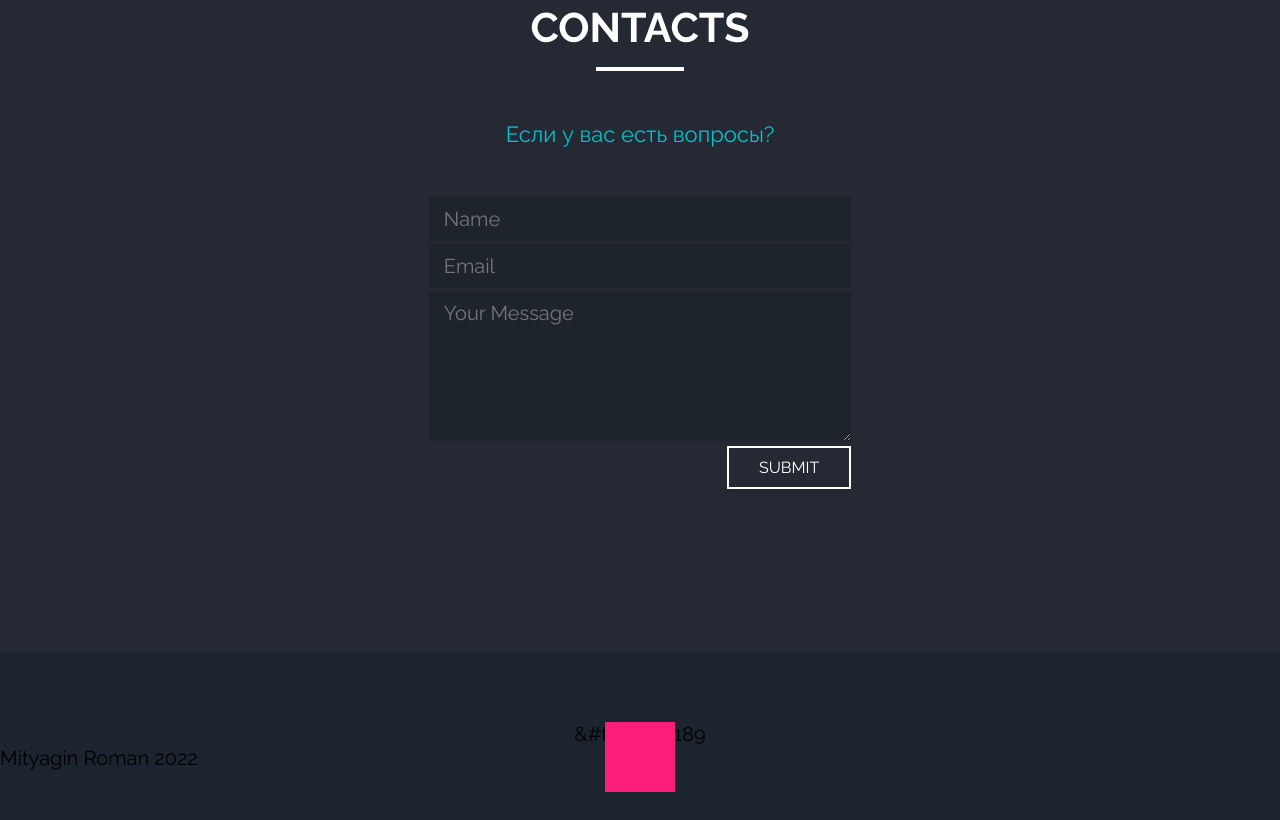
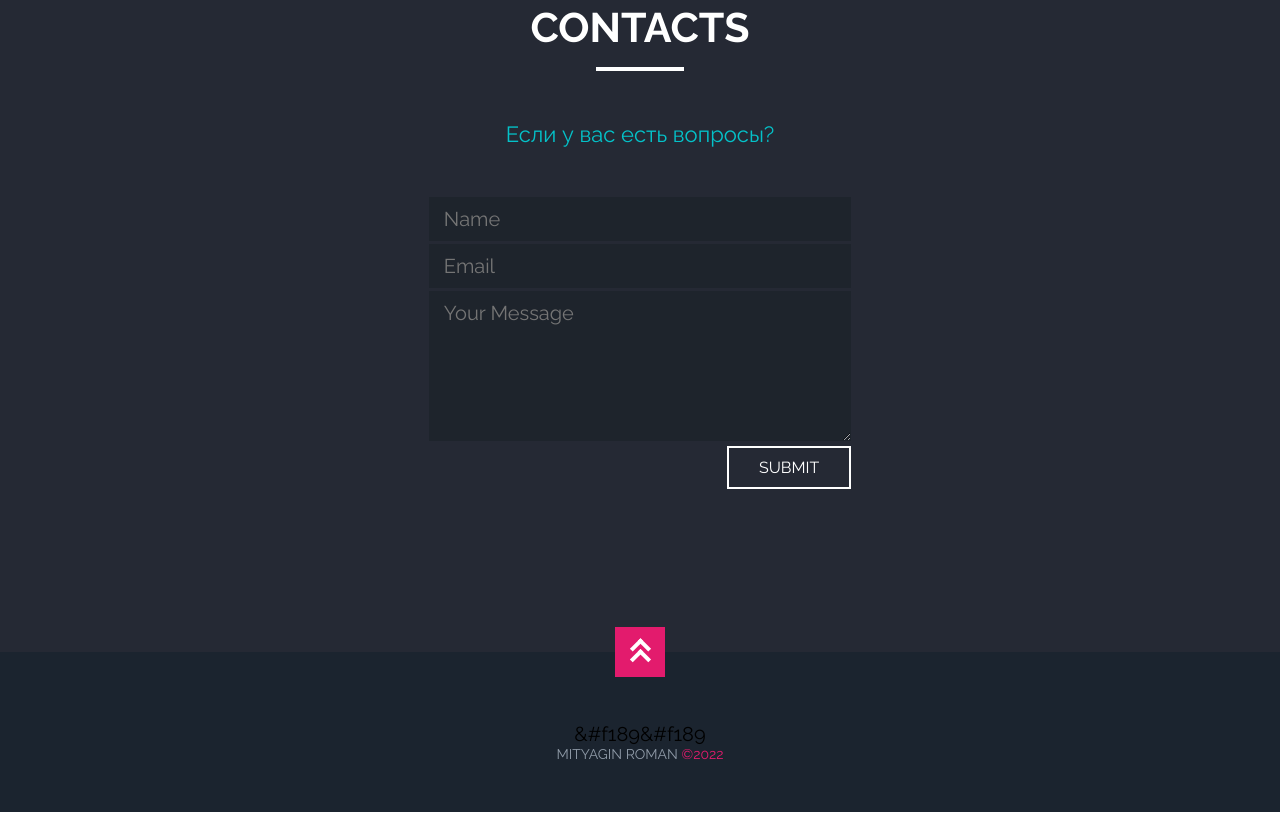
Before and after one commit to mityajo/portfolio, a plain HTML site: page index.html in a window 1280 px wide. Shown: the part 2758-3578 px from the top of the page. Drawn offline with Linux system fonts and the light colour scheme.

Commit message:
upgrade footer

```diff
--- a/index.html
+++ b/index.html
@@ -133,14 +133,16 @@
 
         <!-- FOOTER -->
         <footer class="footer">
+            <a href="#" class="footer__button button-footer"></a>
             <div class="footer__social">
                 <div class="footer__item footer__item_1"></div>
                 <div class="footer__item footer__item_2">&#f189</div>
                 <div class="footer__item footer__item_3">&#f189</div>
             </div>
-            <div class="footer__note">Mityagin Roman 2022</div>
+            <div class="footer__note">Mityagin Roman <span class="footer__date">&#169;</span></div>
         </footer>
     </main>
+    <script src="js/script.js"></script>
 </body>
 
 </html>
--- a/js/script.js
+++ b/js/script.js
@@ -0,0 +1,3 @@
+'use strict';
+
+document.querySelector('.footer__date').append(new Date().getFullYear());
--- a/sass/style.sass
+++ b/sass/style.sass
@@ -5,7 +5,7 @@
     padding: 0
     margin: 0
     font-size: 20px
-    font-family: 'Raleway', sans-serif
+    font-family: 'Raleway'
 
 a
     text-decoration: none
@@ -13,6 +13,8 @@ a
 
 li
     list-style: none
+
+$mainBlueColor: #04c2c9
 
 .container
     max-width: 1200px
@@ -110,7 +112,7 @@ section
     height: 50px
     width: 100%
     background-color: #1b242f
-    border-bottom: 3px solid #04c2c9
+    border-bottom: 3px solid $mainBlueColor
     &__list
         display: flex
         max-width: 1200px
@@ -134,7 +136,7 @@ section
         margin-bottom: 80px
     &__text span
         font-size: inherit
-        color: #04c2c9
+        color: $mainBlueColor
     &__body
         display: flex
         justify-content: space-around
@@ -167,7 +169,7 @@ section
         background-color: #00a1a7
     &__name
         width: 110px
-        background-color: #04c2c9
+        background-color: $mainBlueColor
         color: #fff
         font-size: 15px
         font-weight: bold
@@ -237,7 +239,7 @@ section
             background-color: #fff
     &__text
         margin-top: 50px
-        color: #04c2c9
+        color: $mainBlueColor
     &__form
         display: flex
         flex-direction: column
@@ -270,38 +272,63 @@ section
         margin-left: auto
         transition: all .3s
         &:hover
-            background-color: #04c2c9
-            border-color: #04c2c9
+            background-color: $mainBlueColor
+            border-color: $mainBlueColor
 
 // FOOTER
 .footer
     padding: 70px 0 50px
     background-color: #1b242f
-    &::before
-        content: ''
-        display: block
-        width: 70px
-        height: 70px
-        background-color: #fb1f79
+    position: relative
+    &__button
+        background-color: #e31b6d
         position: absolute
         left: 50%
+        top: -25px
         transform: translateX(-50%)
+        transition: all .3s
+        display: flex
+        flex-direction: column
+        justify-content: center
+        align-items: center
+        &::before
+            content: ''
+            display: block
+            width: 15px
+            height: 15px
+            border-top: 4px solid #fff
+            border-left: 4px solid #fff
+            transform: rotate(45deg) translate(3px, 3px)
+        &::after
+            content: ''
+            display: block
+            width: 15px
+            height: 15px
+            border-top: 4px solid #fff
+            border-left: 4px solid #fff
+            transform: rotate(45deg)
+        &:hover
+            background-color: #fb1f79
     &__social
         display: flex
         align-items: center
         justify-content: center
         &__item
 
-            &_1::before
-                content: '\f189'
-                display: block
-                width: 70px
-                height: 70px
+            &_1
 
             &_2
 
             &_3
+    &__note
+        text-align: center
+        color: #8f9aa7
+        text-transform: uppercase
+        font-size: 14px
+    &__date
+        font-size: 14px
+        color: #e31b6d
 
-        &__note
-            text-align: center
-            color: #fff
+.button-footer
+    width: 50px
+    height: 50px
```
Also changed, not shown: css/style.min.css, 1 other file.
